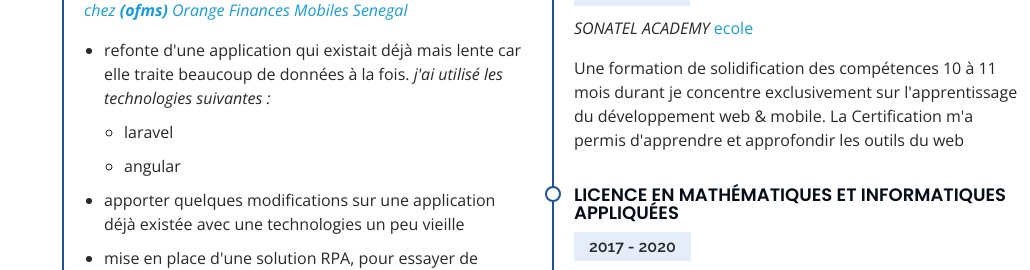
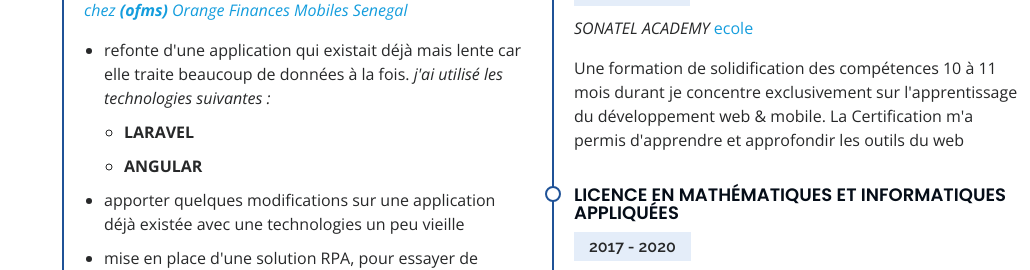
Before and after one commit to khadimniass/khadimniass.github.io, a plain HTML site: page index.html in a window 1280 px wide. Shown: the part 2754-3024 px from the top of the page, without its empty margins (250-1280 px from the left). Drawn offline with nearby package versions, Linux system fonts and the light colour scheme.

Commit message:
apporter quelques modifs

```diff
--- a/index.html
+++ b/index.html
@@ -350,8 +350,8 @@
               <ul>
                 <li>refonte d'une application qui existait déjà mais lente car elle traite beaucoup de données à la fois. <i>j'ai utilisé les technologies suivantes :</i> </li>
                 <ul>
-                  <li>laravel</li>
-                  <li>angular</li>
+                  <li><b>LARAVEL</b></li>
+                  <li><b>ANGULAR</b></li>
                 </ul>
                 <li>apporter quelques modifications sur une application déjà existée avec une technologies un peu vieille</li>
                 <li>mise en place d'une solution RPA, pour essayer de remplacer un travail qui se faisait de manières répétitives de manières manuelle</li>
```
